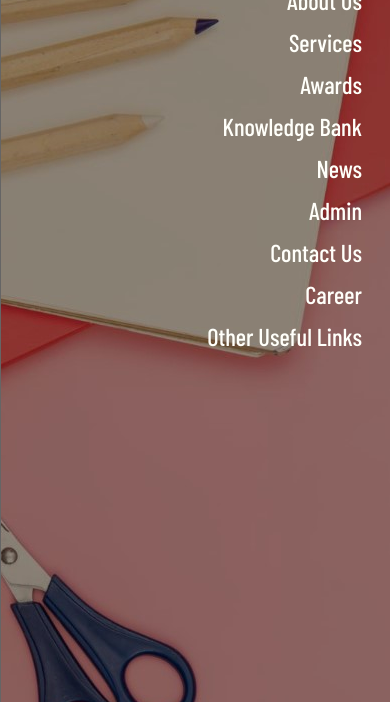
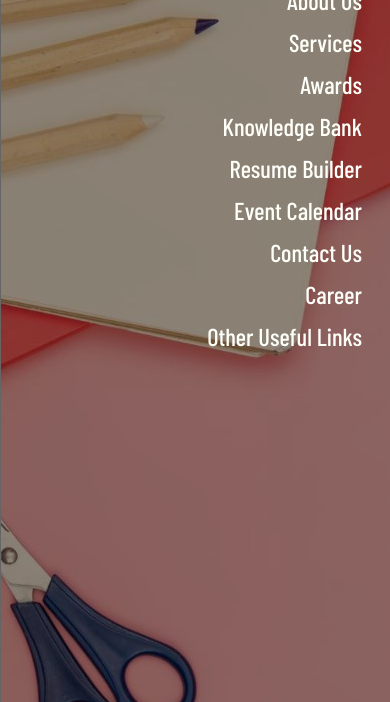
Before and after one commit to ShradhaAgarwal765/cakhetan, a plain HTML site: page other.html in a window 390 px wide. Both pictures are taken after a click on the button 363 px from the left and 35 px from the top of the page. Shown: the part 105-807 px from the top of the page. Drawn offline with nearby package versions, Linux system fonts and the light colour scheme; a web font is replaced by a local one.

Commit message:
Added backend

```diff
--- a/other.html
+++ b/other.html
@@ -73,10 +73,10 @@
                         <a class="nav-link" href="knowledgeBank.html">Knowledge Bank</a>
                       </li>
                       <li class="nav-item">
-                        <a class="nav-link" href="#">News</a>
-                      </li>
-                      <li class="nav-item">
-                        <a class="nav-link" href="#">Admin</a>
+                        <a class="nav-link" href="http://krkresumebuilder.42web.io/ResumeBuilder/index.html">Resume Builder</a>
+                    </li>
+                    <li class="nav-item">
+                        <a class="nav-link" href="https://eventcalendarkrk.000webhostapp.com/">Event Calendar</a>
                       </li>
                       <li class="nav-item">
                         <a class="nav-link" href="contact_us.html">Contact Us</a>
```
Also changed, not shown: about.html (+2 -2 lines), awards.html (+4 -4 lines), contact_us.html (+2 -2 lines), index.html (+2 -2 lines), knowledgeBank.html (+2 -2 lines), mobile-services.html (+2 -2 lines), services.html (+4 -4 lines).
